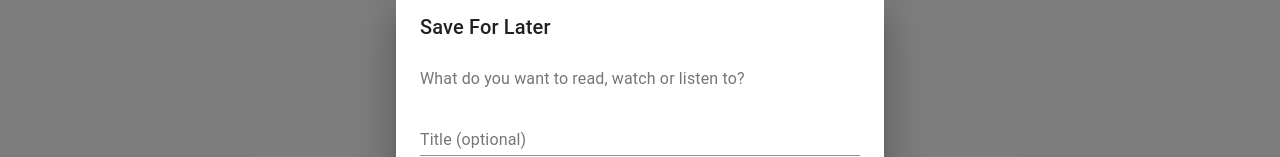
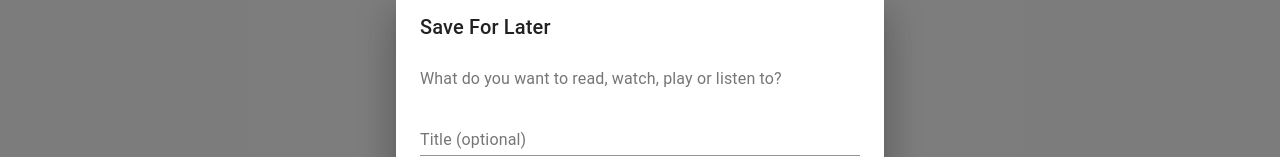
Before and after one commit to BumbleB2na/react-save-links, a React (Create React App) app: page / in a window 1280 px wide. Both pictures are taken after a click on the button "New Hyperlink". Shown: the part 252-409 px from the top of the page. Built offline with nearby package versions, Linux system fonts and the light colour scheme.

Commit message:
text change

```diff
--- a/src/components/LinkListItemAdd/LinkListItemAdd.js
+++ b/src/components/LinkListItemAdd/LinkListItemAdd.js
@@ -123,7 +123,7 @@ function LinkListItemAddDialog(props) {
 			<DialogTitle id="form-dialog-title">Save For Later</DialogTitle>
 			<DialogContent>
 				<DialogContentText>
-					What do you want to read, watch or listen to?
+					What do you want to read, watch, play or listen to?
 				</DialogContentText>
 				<TextField
 					margin="dense" type="text" fullWidth
```
